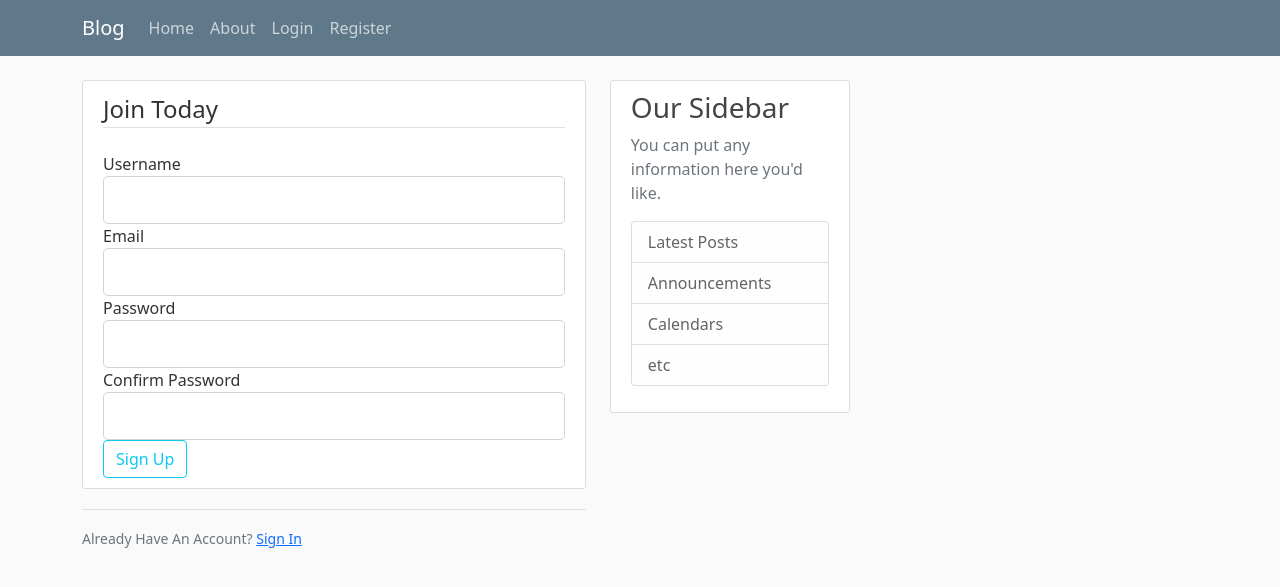
After one commit to fancyd98/cs50-final-project, a Flask app: page /register in a window 1280 px wide. The commit adds this page. Shown: the top 587 px of the page. Run offline with Flask 2, Linux system fonts and the light colour scheme.

Commit message:
Add login/register forms and validate user input

```diff
--- a/app.py
+++ b/app.py
@@ -1,4 +1,5 @@
-from flask import Flask, render_template, url_for
+from flask import Flask, render_template, url_for, flash, redirect
+from forms import RegistrationForm, LoginForm
 
 posts = [
     {
@@ -18,6 +19,9 @@ posts = [
 # Configure application
 app = Flask(__name__)
 
+# Use a secret token
+app.config['SECRET_KEY'] = '6400945f04791b91638e31e1eb31491a'
+
 @app.route("/")
 @app.route("/home")
 def home():
@@ -27,3 +31,24 @@ def home():
 @app.route("/about")
 def about():
     return render_template('about.html', title = 'About')
+
+
+@app.route("/register", methods = ['GET', 'POST'])
+def register():
+    form = RegistrationForm()
+    if form.validate_on_submit():
+        flash(f'Account created for {form.username.data}!', 'success')
+        return redirect(url_for('home'))
+    return render_template('register.html', title = 'Register', form = form)
+
+
+@app.route("/login", methods = ['GET', 'POST'])
+def login():
+    form = LoginForm()
+    if form.validate_on_submit():
+        if form.email.data == 'admin@blog.com' and form.password.data == 'password':
+            flash('You have been logged in!', 'success')
+            return redirect(url_for('home'))
+        else:
+            flash('Login Unsuccessful. Please Check you username and password', 'danger')
+    return render_template('login.html', title = 'Login', form = form)
--- /dev/null
+++ b/forms.py
@@ -0,0 +1,18 @@
+from flask_wtf import FlaskForm
+from wtforms import StringField, PasswordField, SubmitField, BooleanField
+from wtforms.validators import DataRequired, Length, Email, EqualTo
+
+
+class RegistrationForm(FlaskForm):
+    username = StringField('Username', validators=[DataRequired(), Length(min = 2, max = 20)])
+    email = StringField('Email', validators=[DataRequired(), Email()])
+    password = PasswordField('Password', validators=[DataRequired()])
+    confirm_password = PasswordField('Confirm Password', validators=[DataRequired(), EqualTo('password')])
+    submit = SubmitField('Sign Up')
+
+
+class LoginForm(FlaskForm):
+    email = StringField('Email', validators=[DataRequired(), Email()])
+    password = PasswordField('Password', validators=[DataRequired()])
+    remember = SubmitField('Rememebr Me')
+    submit = SubmitField('Login')
--- a/static/main.css
+++ b/static/main.css
@@ -86,3 +86,12 @@ body {
   .account-heading {
     font-size: 2.5rem;
   }
+
+  main.container {
+    display: flex;
+    flex-wrap: wrap;
+  }
+
+  .border-top.pt-3 {
+    margin: 15px 0px 0px 0px;
+  }
--- a/templates/layout.html
+++ b/templates/layout.html
@@ -27,13 +27,13 @@
                 </button>
                 <div class="collapse navbar-collapse" id="navbarToggle">
                   <div class="navbar-nav mr-auto">
-                    <a class="nav-item nav-link" href="/">Home</a>
-                    <a class="nav-item nav-link" href="/about">About</a>
+                    <a class="nav-item nav-link" href="{{ url_for('home') }}">Home</a>
+                    <a class="nav-item nav-link" href="{{ url_for('about') }}">About</a>
                   </div>
                   <!-- Navbar Right Side -->
                   <div class="navbar-nav">
-                    <a class="nav-item nav-link" href="/login">Login</a>
-                    <a class="nav-item nav-link" href="/register">Register</a>
+                    <a class="nav-item nav-link" href="{{ url_for('login') }}">Login</a>
+                    <a class="nav-item nav-link" href="{{ url_for('register') }}">Register</a>
                   </div>
                 </div>
               </div>
@@ -43,6 +43,15 @@
         <main role="main" class="container">
             <div class="row">
               <div class="col-md-8">
+                {% with messages = get_flashed_messages(with_categories = true) %}
+                  {% if messages %}
+                    {% for category, message in messages %}
+                      <div class="alert alert-{{ category }}">
+                        {{ message }}
+                      </div>
+                    {% endfor %}
+                  {% endif %}
+                {% endwith %}
                 {% block content %}{% endblock %}
               </div>
               <div class="col-md-4">
--- /dev/null
+++ b/templates/register.html
@@ -0,0 +1,72 @@
+{% extends "layout.html" %}
+{% block content %}
+    <div class="content-section">
+        <form method="POST" action="">
+            {{ form.hidden_tag() }}
+            <fieldset class="form-group">
+                <legend class="border-bottom mb-4">Join Today</legend>
+                <div class="form-group">
+                    {{ form.username.label(class="form-control-label") }}
+
+                    {% if form.username.errors %}
+                        {{ form.username(class="form-control form-control-lg is-invalid") }}
+                        <div class="invalid-feedback">
+                            {% for error in form.username.errors %}
+                                <span>{{ error }}</span>
+                            {% endfor %}
+                        </div>
+                    {% else %}
+                        {{ form.username(class="form-control form-control-lg") }}
+                    {% endif %}
+                </div>
+                <div class="form-group">
+                    {{ form.email.label(class="form-control-label") }}
+                    {% if form.email.errors %}
+                        {{ form.email(class="form-control form-control-lg is-invalid") }}
+                        <div class="invalid-feedback">
+                            {% for error in form.email.errors %}
+                                <span>{{ error }}</span>
+                            {% endfor %}
+                        </div>
+                    {% else %}
+                        {{ form.email(class="form-control form-control-lg") }}
+                    {% endif %}
+                </div>
+                <div class="form-group">
+                    {{ form.password.label(class="form-control-label") }}
+                    {% if form.password.errors %}
+                        {{ form.password(class="form-control form-control-lg is-invalid") }}
+                        <div class="invalid-feedback">
+                            {% for error in form.password.errors %}
+                                <span>{{ error }}</span>
+                            {% endfor %}
+                        </div>
+                    {% else %}
+                        {{ form.password(class="form-control form-control-lg") }}
+                    {% endif %}
+                </div>
+                <div class="form-group">
+                    {{ form.confirm_password.label(class="form-control-label") }}
+                    {% if form.confirm_password.errors %}
+                        {{ form.confirm_password(class="form-control form-control-lg is-invalid") }}
+                        <div class="invalid-feedback">
+                            {% for error in form.confirm_password.errors %}
+                                <span>{{ error }}</span>
+                            {% endfor %}
+                        </div>
+                    {% else %}
+                        {{ form.confirm_password(class="form-control form-control-lg") }}
+                    {% endif %}
+                </div>
+            </fieldset>
+            <div class="form-group">
+                {{ form.submit(class="btn btn-outline-info") }}
+            </div>
+        </form>
+    </div>
+    <div class="border-top pt-3">
+        <small class="text-muted">
+            Already Have An Account? <a class="ml-2" href="{{ url_for('login') }}">Sign In</a>
+        </small>
+    </div>
+{% endblock content %}
```
Also changed, not shown: templates/login.html (added, +52 -0 lines).
